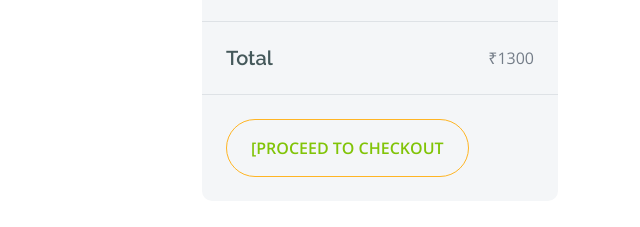
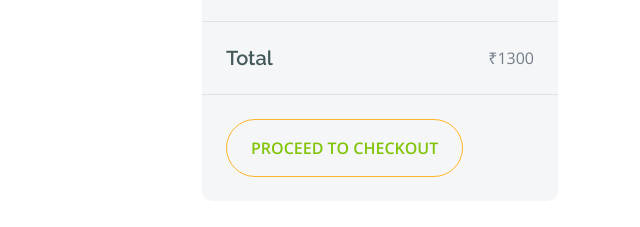
Before and after one commit to vrutiigandhii/planstation, a plain HTML site: page cart.html in a window 1280 px wide. Shown: the part 1096-1323 px from the top of the page, 640-1280 px from the left. Drawn offline with nearby package versions, Linux system fonts and the light colour scheme.

Commit message:
Update cart.html

```diff
--- a/cart.html
+++ b/cart.html
@@ -278,7 +278,7 @@
                                 <h5 class="mb-0 ps-4 me-4">Total</h5>
                                 <p class="mb-0 pe-4">₹1300</p>
                             </div>
-                             <a href="chackout.html" class="btn border-secondary rounded-pill px-4 py-3 text-primary text-uppercase mb-4 ms-4">[Proceed to Checkout</a>
+                             <a href="chackout.html" class="btn border-secondary rounded-pill px-4 py-3 text-primary text-uppercase mb-4 ms-4">Proceed to Checkout</a>
 
                         </div>
                     </div>
```
